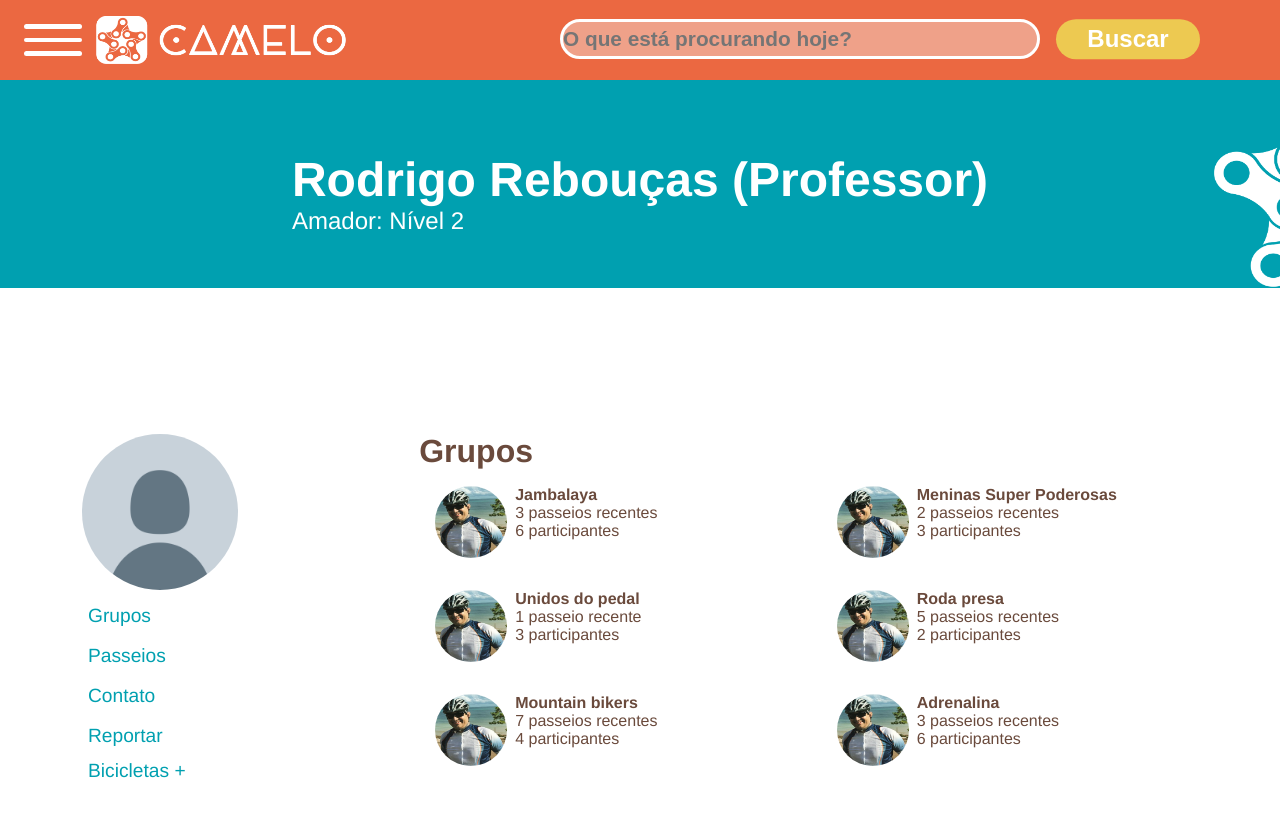
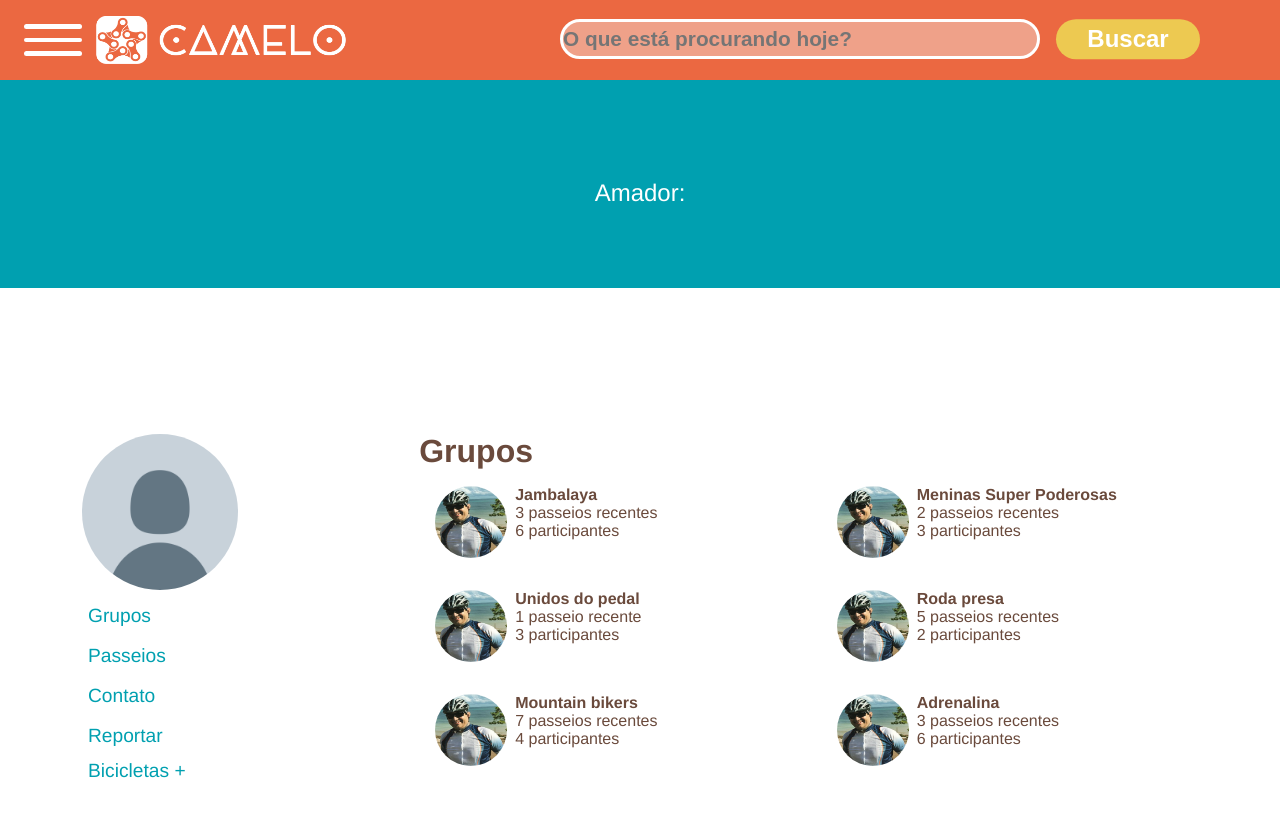
Before and after one commit to portal-ciclismo/front, a React (Create React App) app in the folder app-ciclismo/: page /perfil in a window 1280 px wide. Shown: the top 816 px of the page. Built offline with nearby package versions, Linux system fonts and the light colour scheme.

Commit message:
ajuste nome usuario topbar com cadastroperfil

```diff
--- a/app-ciclismo/package.json
+++ b/app-ciclismo/package.json
@@ -19,6 +19,7 @@
     "react-scripts": "5.0.1",
     "web-vitals": "^2.1.4",
     "yan": "^0.0.1",
+    "yarn": "^1.22.19",
     "yup": "^1.2.0"
   },
   "scripts": {
--- a/app-ciclismo/src/components/TopBar/TopBar.js
+++ b/app-ciclismo/src/components/TopBar/TopBar.js
@@ -4,10 +4,7 @@ import logo from '../../assets/Logo_Horizontal/logo_horizontal_branco.png';
 import Estrela from '../../assets/Estrelas/Estrela_grande_branca.png';
 import BarraDePesquisa from '../BarraDePesquisa';
 
-function TopBar() {
-  const usuario = "Rodrigo Rebouças (Professor)";
-  const nivelAmador = "Nível 2";
-
+function TopBar({ usuario, nivelAmador }) {
   return (
     <div className="top-bar">
       <BarraDePesquisa />
@@ -17,7 +14,6 @@ function TopBar() {
           <img src={Estrela} alt="estrela_branca" />
           <h2>{usuario}</h2>
           <p>Amador: {nivelAmador}</p>
-
         </div>
       </div>
     </div>
--- a/app-ciclismo/src/pages/CadastroPerfil.js
+++ b/app-ciclismo/src/pages/CadastroPerfil.js
@@ -11,6 +11,9 @@ function CadastroPerfil() {
     location: '',
   });
 
+  const [usuario, setUsuario] = useState('');
+  const [nivelAmador, setNivelAmador] = useState('');
+
   const handleChange = (e) => {
     const { name, value } = e.target;
     setProfileData({
@@ -22,6 +25,9 @@ function CadastroPerfil() {
   const handleSubmit = (e) => {
     e.preventDefault();
     // Faça o envio dos dados do perfil para o servidor aqui
+
+    setUsuario(profileData.fullName);
+    setNivelAmador(profileData.cyclingCategory);
   };
 
   return (
```
Also changed, not shown: 1 other file (tests, documents, lock files or other folders).
